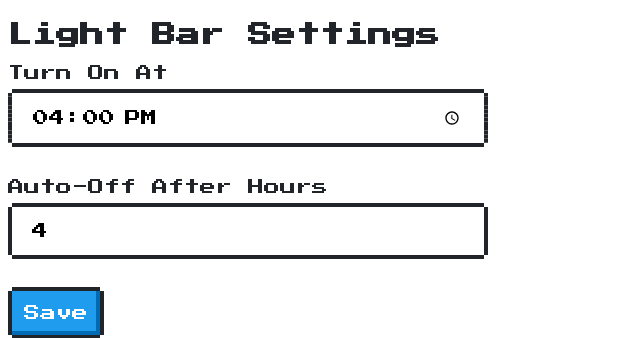
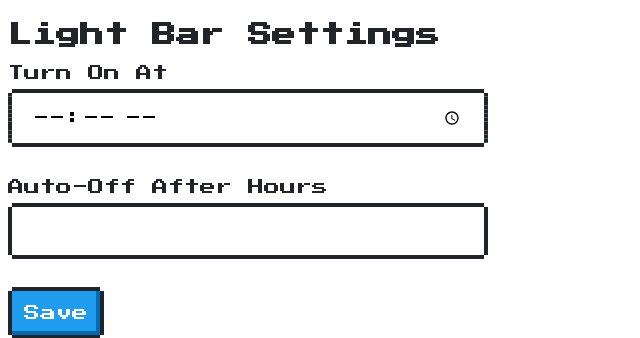
Before and after one commit to ecaron/garage-lightbar, a Flask app: page / in a window 1280 px wide. Shown: the part 207-545 px from the top of the page, without its empty margins (0-640 px from the left). Run offline with Flask 2, Linux system fonts and the light colour scheme; parts of the project's set-up code (start-up, migrations or seed data) failed here and were passed over; some libraries are stand-ins or nearby versions.

Commit message:
Removing the requirements of auto-off and turn-on

```diff
--- a/app.py
+++ b/app.py
@@ -23,8 +23,8 @@ if "TIMERS" not in CONFIG:
     CONFIG["PATTERNS"] = {}
     CONFIG["PATTERNS"]["designs"] = "[]"
     CONFIG["TIMERS"] = {}
-    CONFIG["TIMERS"]["TurnOn"] = "16:00"
-    CONFIG["TIMERS"]["AutoOff"] = "4"
+    CONFIG["TIMERS"]["TurnOn"] = ""
+    CONFIG["TIMERS"]["AutoOff"] = ""
     with open(SETTINGS_CONF, mode="w", encoding="utf-8") as defaultfile:
         CONFIG.write(defaultfile)
 
@@ -114,10 +114,11 @@ def set_auto_off():
     """Whenever there's activity with the let, move out the auto-off job"""
     if scheduler.get_job("auto_off"):
         scheduler.remove_job("auto_off")
-    off_time = datetime.datetime.now(tz) + datetime.timedelta(
-        hours=int(CONFIG["TIMERS"]["AutoOff"])
-    )
-    scheduler.add_job(turn_off, "date", run_date=off_time)
+    if CONFIG["TIMERS"]["AutoOff"] != "":
+        off_time = datetime.datetime.now(tz) + datetime.timedelta(
+            hours=int(CONFIG["TIMERS"]["AutoOff"])
+        )
+        scheduler.add_job(turn_off, "date", run_date=off_time)
 
 
 def turn_off():
@@ -230,16 +231,22 @@ def index():
                 CONFIG["TIMERS"]["TurnOn"] != request.form["turn_on"]
                 or CONFIG["TIMERS"]["AutoOff"] != request.form["auto_off"]
             ):
-                time_parts = request.form["turn_on"].split(":")
-                scheduler.reschedule_job(
-                    "daily_run",
-                    trigger="cron",
-                    hour=time_parts[0],
-                    minute=time_parts[1],
-                )
+                if request.form["turn_on"] == "":
+                    scheduler.remove_job("daily_run")
+                else:
+                    time_parts = request.form["turn_on"].split(":")
+                    scheduler.reschedule_job(
+                        "daily_run",
+                        trigger="cron",
+                        hour=time_parts[0],
+                        minute=time_parts[1],
+                    )
 
-            CONFIG["TIMERS"]["TurnOn"] = request.form["turn_on"]
-            CONFIG["TIMERS"]["AutoOff"] = request.form["auto_off"]
+                if request.form["auto_off"] == "":
+                    scheduler.remove_job("auto_off")
+
+                CONFIG["TIMERS"]["TurnOn"] = request.form["turn_on"]
+                CONFIG["TIMERS"]["AutoOff"] = request.form["auto_off"]
 
         with open(SETTINGS_CONF, mode="w", encoding="utf-8") as configfile:
             CONFIG.write(configfile)
@@ -257,8 +264,8 @@ def index():
         timers = CONFIG["TIMERS"]
     else:
         timers = {}
-        timers["TurnOn"] = "16:00"
-        timers["AutoOff"] = "4"
+        timers["TurnOn"] = ""
+        timers["AutoOff"] = ""
     return render_template("index.html", timers=timers, patterns=patterns)
 
 
@@ -281,14 +288,15 @@ if __name__ == "__main__":
         p.start()
 
     if not app.debug:
-        launch_time_parts = CONFIG["TIMERS"]["TurnOn"].split(":")
-        scheduler.add_job(
-            turn_on,
-            "cron",
-            hour=launch_time_parts[0],
-            minute=launch_time_parts[1],
-            id="daily_run",
-        )
+        if CONFIG["TIMERS"]["TurnOn"] != "":
+            launch_time_parts = CONFIG["TIMERS"]["TurnOn"].split(":")
+            scheduler.add_job(
+                turn_on,
+                "cron",
+                hour=launch_time_parts[0],
+                minute=launch_time_parts[1],
+                id="daily_run",
+            )
         scheduler.start()
 
     app.run(host=HOST, port=PORT, debug=DEBUG, use_reloader=RELOADER)
--- a/templates/index.html
+++ b/templates/index.html
@@ -61,11 +61,11 @@
         <input type="hidden" name="method" value="timers">
         <div class="nes-field">
           <label for="turn_on">Turn On At</label>
-          <input type="time" name="turn_on" id="turn_on" required class="nes-input" value="{{ timers['TurnOn'] }}">
+          <input type="time" name="turn_on" id="turn_on" class="nes-input" value="{{ timers['TurnOn'] }}">
         </div>
         <div class="nes-field">
           <label for="auto_off">Auto-Off After Hours</label>
-          <input type="number" name="auto_off" id="auto_off" required class="nes-input" value="{{ timers['AutoOff'] }}">
+          <input type="number" name="auto_off" id="auto_off" class="nes-input" value="{{ timers['AutoOff'] }}">
         </div>
         <div class="nes-field">
           <button type="submit" class="nes-btn is-primary">Save</button>
```
